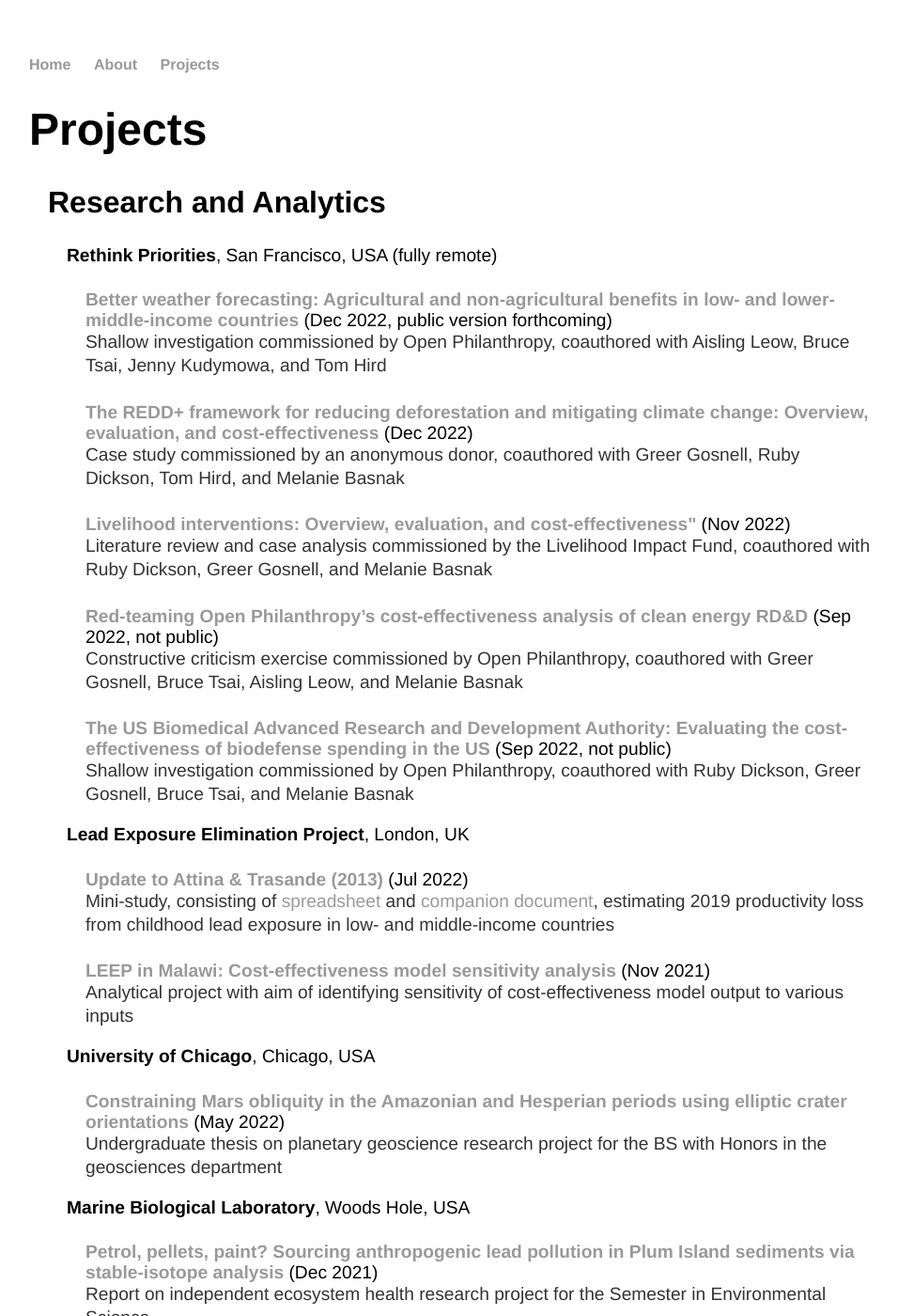
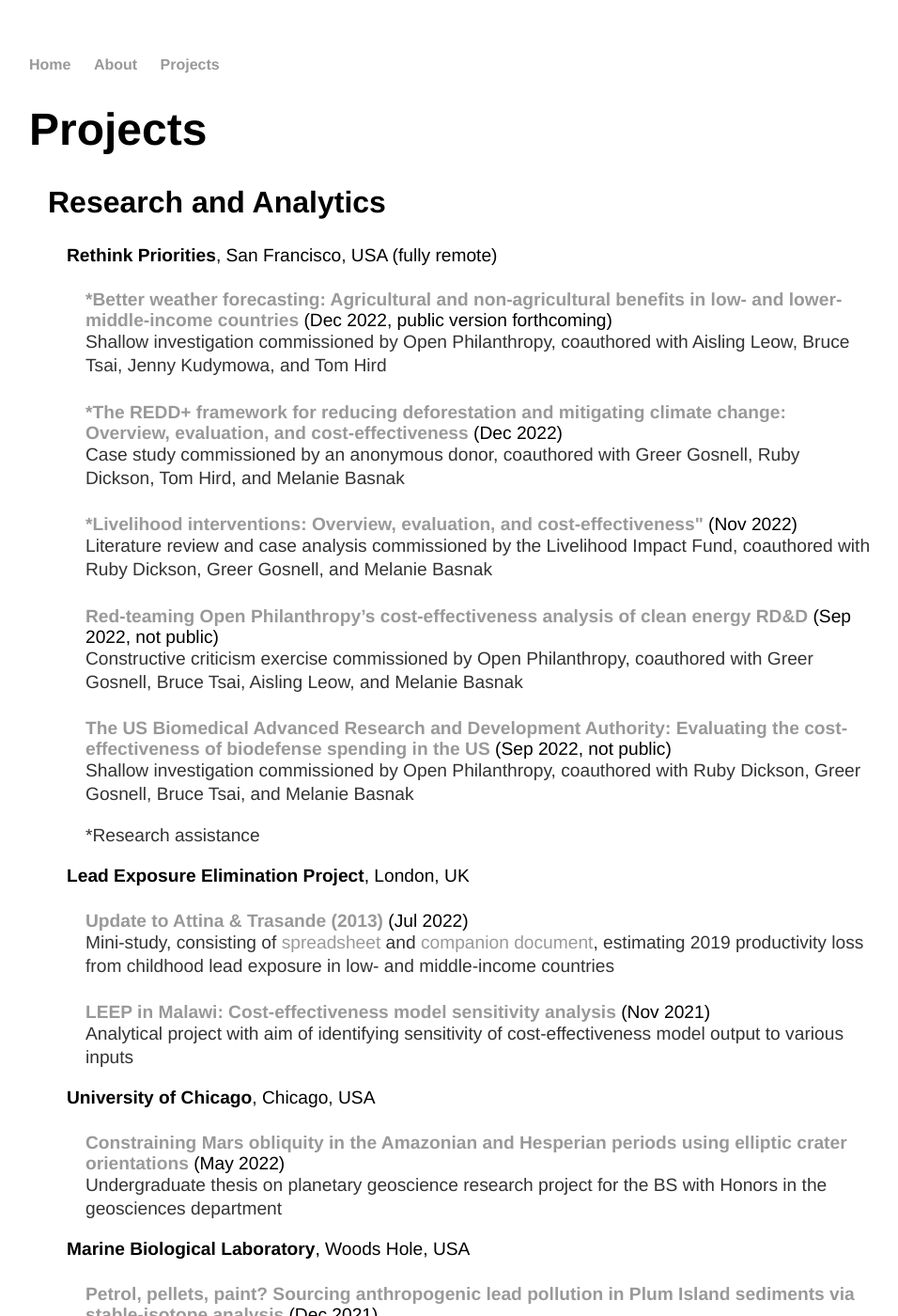
Before and after one commit to y-james-hu/y-james-hu.github.io, a Jekyll site: the page built from projects/index.html, in a window 1280 px wide and 1400 px high. Shown: the whole window at 94% size, without its empty margins (161-1117 px from the left). Built offline with Jekyll 4.4.1, drawn with Linux system fonts in a browser that asks for light colours.

Commit message:
Update index.html

```diff
--- a/projects/index.html
+++ b/projects/index.html
@@ -8,13 +8,13 @@
 
     <h3 style="margin-left: 40px">Rethink Priorities<span style="font-weight:normal">, San Francisco, USA (fully remote)</span></h3>
 
-      <h4 style="margin-left: 60px"><a href = "#">Better weather forecasting: Agricultural and non-agricultural benefits in low- and lower-middle-income countries</a><span style="font-weight:normal"> (Dec 2022, public version forthcoming)</span></h4>
+      <h4 style="margin-left: 60px"><a href = "#">*Better weather forecasting: Agricultural and non-agricultural benefits in low- and lower-middle-income countries</a><span style="font-weight:normal"> (Dec 2022, public version forthcoming)</span></h4>
       <p style="margin-left: 60px">Shallow investigation commissioned by Open Philanthropy, coauthored with Aisling Leow, Bruce Tsai, Jenny Kudymowa, and Tom Hird</p>
 
-      <h4 style="margin-left: 60px"><a href = "https://rethinkpriorities.org/publications/the-redd-framework-for-reducing-deforestation-and-mitigating-climate-change">The REDD+ framework for reducing deforestation and mitigating climate change: Overview, evaluation, and cost-effectiveness</a><span style="font-weight:normal"> (Dec 2022)</span></h4>
+      <h4 style="margin-left: 60px"><a href = "https://rethinkpriorities.org/publications/the-redd-framework-for-reducing-deforestation-and-mitigating-climate-change">*The REDD+ framework for reducing deforestation and mitigating climate change: Overview, evaluation, and cost-effectiveness</a><span style="font-weight:normal"> (Dec 2022)</span></h4>
       <p style="margin-left: 60px">Case study commissioned by an anonymous donor, coauthored with Greer Gosnell, Ruby Dickson, Tom Hird, and Melanie Basnak</p>
 
-      <h4 style="margin-left: 60px"><a href = "https://rethinkpriorities.org/publications/livelihood-interventions">Livelihood interventions: Overview, evaluation, and cost-effectiveness"</a><span style="font-weight:normal"> (Nov 2022)</span></h4>
+      <h4 style="margin-left: 60px"><a href = "https://rethinkpriorities.org/publications/livelihood-interventions">*Livelihood interventions: Overview, evaluation, and cost-effectiveness"</a><span style="font-weight:normal"> (Nov 2022)</span></h4>
       <p style="margin-left: 60px">Literature review and case analysis commissioned by the Livelihood Impact Fund, coauthored with Ruby Dickson, Greer Gosnell, and Melanie Basnak</p>
 
       <h4 style="margin-left: 60px"><a href = "#">Red-teaming Open Philanthropy’s cost-effectiveness analysis of clean energy RD&D</a><span style="font-weight:normal"> (Sep 2022, not public)</span></h4>
@@ -22,6 +22,8 @@
 
       <h4 style="margin-left: 60px"><a href = "#">The US Biomedical Advanced Research and Development Authority: Evaluating the cost-effectiveness of biodefense spending in the US</a><span style="font-weight:normal"> (Sep 2022, not public)</span></h4>
       <p style="margin-left: 60px">Shallow investigation commissioned by Open Philanthropy, coauthored with Ruby Dickson, Greer Gosnell, Bruce Tsai, and Melanie Basnak</p>
+
+      <p style="margin-left: 60px">*Research assistance</p>
 
     <h3 style="margin-left: 40px">Lead Exposure Elimination Project<span style="font-weight:normal">, London, UK</span></h3>
 
```
